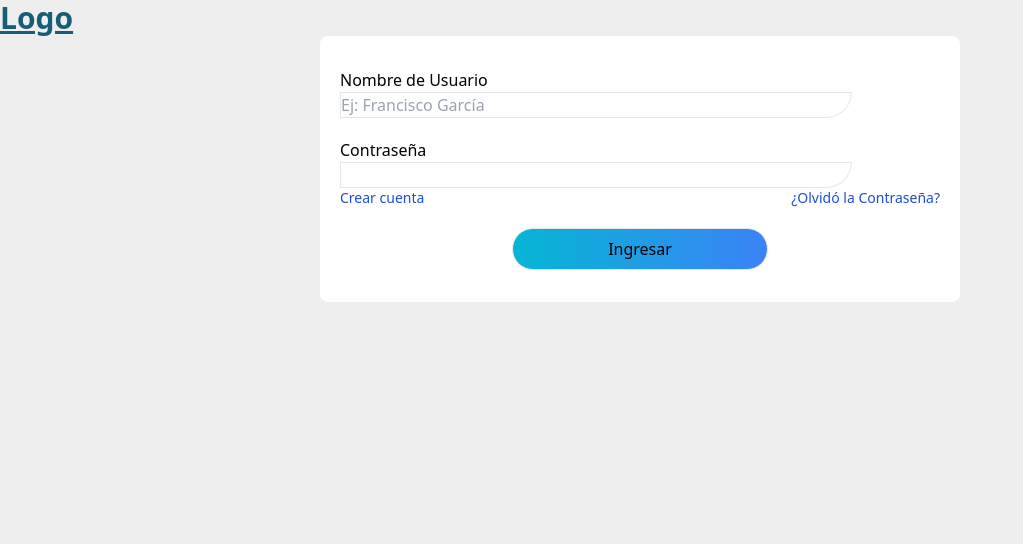
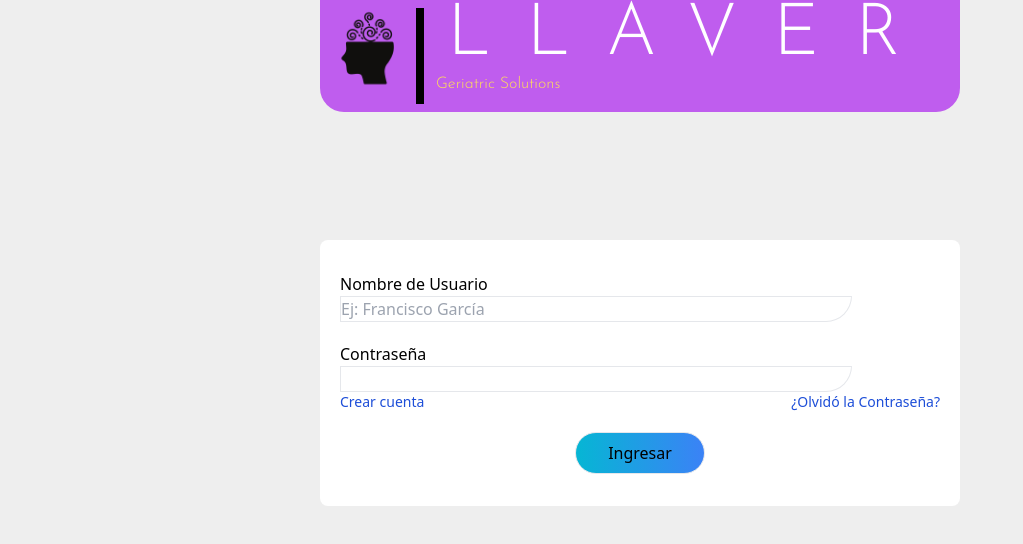
Before and after one commit to luisalcab/LLAVER, a React (Vite) app: page / in a window 1280 px wide. Shown: the top 544 px of the page, without its empty margins (0-1023 px from the left). Built offline with nearby package versions, Linux system fonts and the light colour scheme.

Commit message:
First Responsive logo and more responsive Log In

```diff
--- a/index.html
+++ b/index.html
@@ -4,6 +4,9 @@
     <meta charset="UTF-8" />
     <link rel="icon" type="image/svg+xml" href="/src/favicon.svg" />
     <meta name="viewport" content="width=device-width, initial-scale=1.0" />
+    <link rel="preconnect" href="https://fonts.googleapis.com">
+    <link rel="preconnect" href="https://fonts.gstatic.com" crossorigin>
+    <link href="https://fonts.googleapis.com/css2?family=Josefin+Sans:wght@300&display=swap" rel="stylesheet">
     <title>Vite App</title>
   </head>
   <body>
--- a/src/App.jsx
+++ b/src/App.jsx
@@ -1,10 +1,14 @@
+import { useState } from "react"
 import LogIn from "./components/LogIn"
+import Logo from "./components/Logo"
 
 function App() {
 
   return (
     <div class="bg-[#EEEEEE] h-screen">
-      <p className="text-3xl font-bold underline text-cyan-800">Logo</p>
+      <Logo
+        roundedCenter={true}
+      />
       <LogIn/>
     </div>
   )
--- a/src/components/LogIn.jsx
+++ b/src/components/LogIn.jsx
@@ -6,7 +6,7 @@ const LogIn = () => {
     const [password, usePassword] = useState("");
 
   return (
-    <div class="bg-white rounded-lg container mx-auto w-1/2">
+    <div class="bg-white rounded-lg mx-auto mt-32 w-1/2">
         <form class="py-8">
             <div>
                 <label
@@ -45,7 +45,7 @@ const LogIn = () => {
                 <input
                     type="submit"
                     value="Ingresar"
-                    class="mt-5 border rounded-full py-2 px-8 md:w-2/5 bg-gradient-to-r from-cyan-500 to-blue-500"
+                    class="mt-5 border rounded-full py-2 px-8 md:w-2/5 hover:shadow-lg hover:scale-110 transition ease-in-out duration-500 bg-gradient-to-r from-cyan-500 to-blue-500"
                 />
             </div>
 
--- /dev/null
+++ b/src/components/Logo.jsx
@@ -0,0 +1,42 @@
+import React from 'react'
+import Icono from "../img/ICONO.png"
+
+const Logo = ({roundedCenter, roudedCorner, full}) => {
+  return (
+    //Revisamos que opcion se selecciona y en base a eso se reenderiza segun lo
+    //especificado
+    <>
+        {roundedCenter ? (
+            <div class="bg-[#BF5DEE] w-1/2 h-28 mx-auto rounded-b-3xl flex justify-start xtraSm:justify-center">
+                <div class="flex-none w-24">
+                    <img
+                        class="object-contain"
+                        src={Icono}
+                    />
+                </div>
+                <div class="h-24 w-0 my-auto border-4 border-black"></div>
+                <div class="basis-full xtraSm:w-0 xtraSm:basis-0">
+                    <p
+                        class="font-josefin text-white text-7xl text-center xtraSm:invisible tighterT:tracking-widest mw:tracking-wide_putin"
+                        >LLAVER
+                    </p>
+                    <p
+                        class="font-josefin text-[#FFDE59] ml-3 xtraSm:invisible"
+                        >Geriatric Solutions
+                    </p>
+                </div>
+            </div>)
+            : roudedCorner ? (
+                <div>
+
+                </div>)
+                : full ? (
+                    <div>
+
+                    </div>)
+                        : false}
+    </>
+  )
+}
+
+export default Logo
--- a/tailwind.config.js
+++ b/tailwind.config.js
@@ -1,7 +1,20 @@
 module.exports = {
   content: ["./index.html","./src/**/*.jsx"],
   theme: {
-    extend: {},
+    screens:{
+      'mw': '1110px',
+      'tighterT': {'min' : '967px', 'max' : '1110px'},
+      'xtraSm' : {'min' : '1px', 'max' : '750px'}
+    },
+    letterSpacing:{
+      widest: '.3em',
+      wide_putin: '.5em'
+    },
+    extend: {
+      fontFamily:{
+        'josefin': 'Josefin Sans, sans-serif'
+      }
+    },
   },
   plugins: [],
 }
```
Also changed, not shown: src/img/ICONO.png (added).
